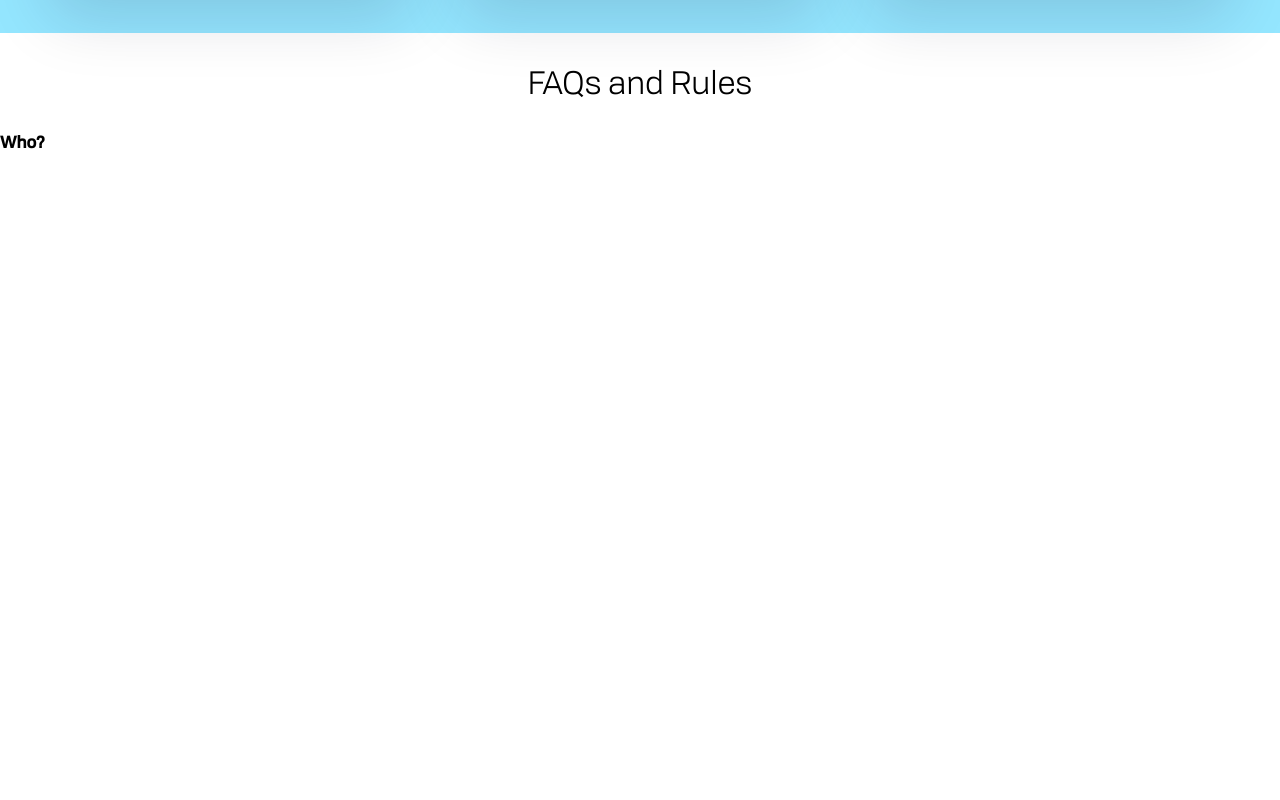
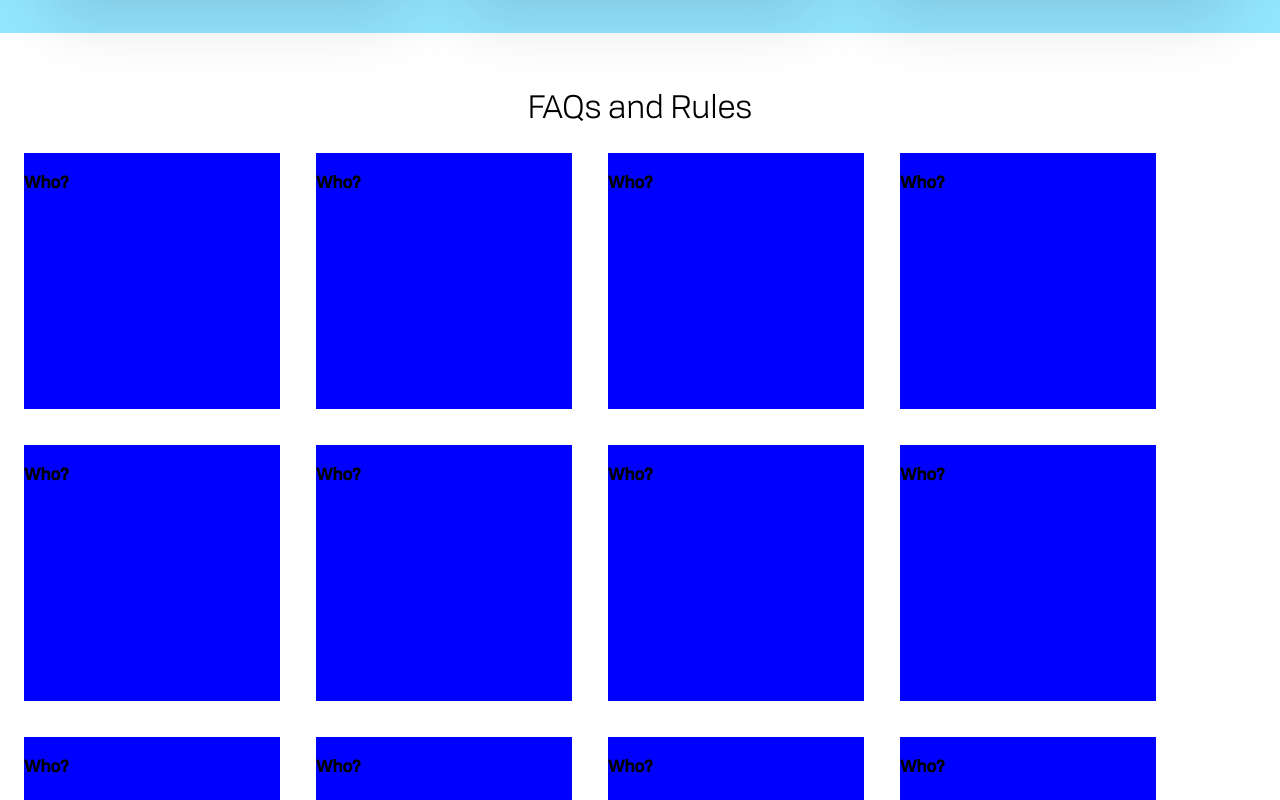
Before and after one commit to ryanmohta/webjam-2021, a React (Create React App) app: page / in a window 1280 px wide. Shown: the part 1460-2260 px from the top of the page. Before the commit the page ends 1629 px from the top, so only its background shows below. Built offline with nearby package versions, Linux system fonts and the light colour scheme.

Commit message:
Added some filler questions to test the layout

```diff
--- a/src/App.js
+++ b/src/App.js
@@ -14,7 +14,7 @@ function App() {
           <h4><a href="#">Join our Discord</a></h4>
         </div>
       </header>
-      <div className="schedule">
+      <div className="section schedule">
         <h2>Event Schedule</h2>
         <div className="events">
           <Event name="Kickoff Ceremony" shortDate="11" info="Monday, Oct 11 • ICSSC" description="Lorem ipsum dolor sit amet, consectetur adipiscing elit, sed do eiusmod tempor incididunt ut labore et dolore magna aliqua. Ut enim ad minim veniam, quis nostrud exercitation ullamco laboris nisi ut aliquip ex ea commodo consequat. Duis aute irure dolor in reprehenderit in voluptate velit esse cillum dolore eu fugiat nulla pariatur. Excepteur sint occaecat cupidatat non proident, sunt in culpa qui officia deserunt mollit anim id est laborum." />
@@ -22,9 +22,20 @@ function App() {
           <Event name="Kickoff Ceremony" shortDate="11" info="Monday, Oct 11 • ICSSC" description="Lorem ipsum dolor sit amet, consectetur adipiscing elit, sed do eiusmod tempor incididunt ut labore et dolore magna aliqua. Ut enim ad minim veniam, quis nostrud exercitation ullamco laboris nisi ut aliquip ex ea commodo consequat. Duis aute irure dolor in reprehenderit in voluptate velit esse cillum dolore eu fugiat nulla pariatur. Excepteur sint occaecat cupidatat non proident, sunt in culpa qui officia deserunt mollit anim id est laborum." />
         </div>
       </div>
-      <div className="faq">
+      <div className="section faq">
         <h2>FAQs and Rules</h2>
         <div className="questions">
+          <Question question="Who?" answer="Me!" />
+          <Question question="Who?" answer="Me!" />
+          <Question question="Who?" answer="Me!" />
+          <Question question="Who?" answer="Me!" />
+          <Question question="Who?" answer="Me!" />
+          <Question question="Who?" answer="Me!" />
+          <Question question="Who?" answer="Me!" />
+          <Question question="Who?" answer="Me!" />
+          <Question question="Who?" answer="Me!" />
+          <Question question="Who?" answer="Me!" />
+          <Question question="Who?" answer="Me!" />
           <Question question="Who?" answer="Me!" />
         </div>
       </div>
--- a/src/App.scss
+++ b/src/App.scss
@@ -42,8 +42,11 @@ h2 {
   }
 }
 
+.section {
+  padding: 24px 0;
+}
+
 .schedule {
-  padding: 24px 0;
   background-color: rgb(148, 230, 255);
 
   .events {
@@ -89,3 +92,15 @@ h2 {
     }
   }
 }
+
+.questions {
+  display: grid;
+  grid-gap: 36px;
+  margin: 0 24px;
+  grid-template-columns: repeat(auto-fit, 256px);
+}
+
+.Question {
+  height: 256px;
+  background-color: blue;
+}
```
